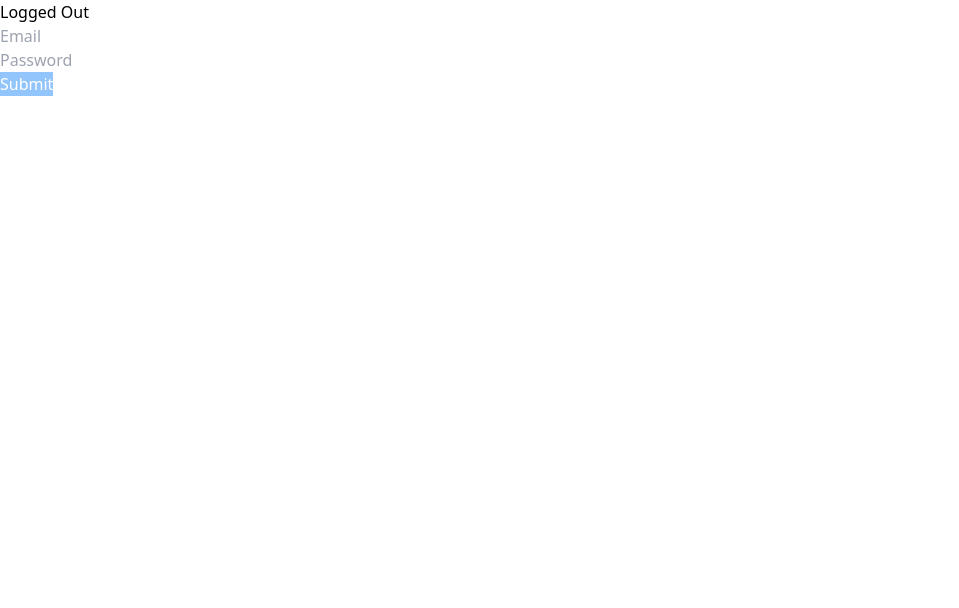
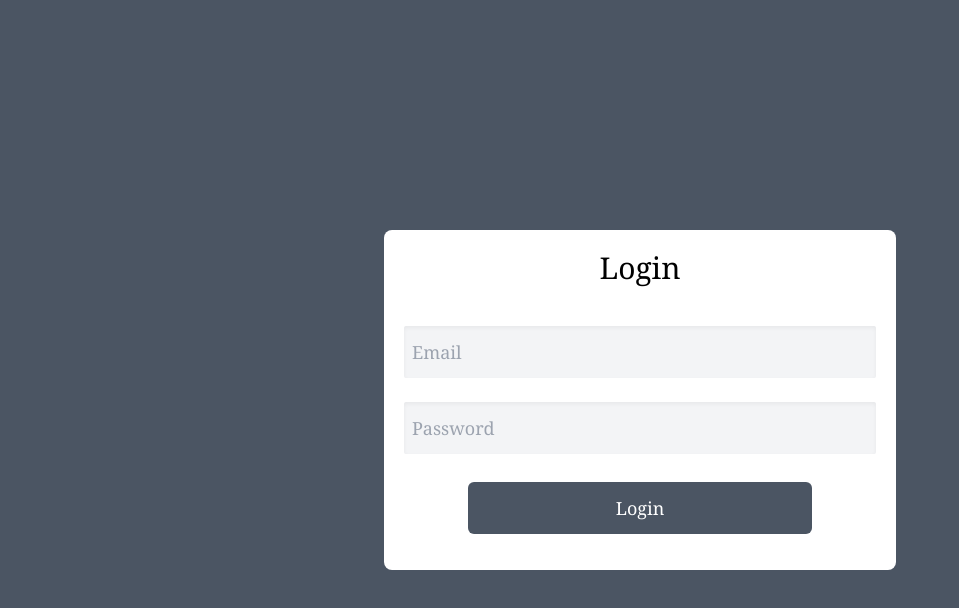
Before and after one commit to guorui9016/uber_eats_clone_front_end, a React (Create React App) app: page / in a window 1280 px wide. Shown: the top 608 px of the page, without its empty margins (0-959 px from the left). Built offline with nearby package versions, Linux system fonts and the light colour scheme.

Commit message:
Add apollo code gen

```diff
--- a/src/App.tsx
+++ b/src/App.tsx
@@ -7,8 +7,8 @@ import { LoggedInRouter } from "./routers/login-in-router";
 
 
 function App() {
-  const isLoggedIn = useReactiveVar(isLoggedInVar )
-  return isLoggedIn ? <LoggedInRouter/> : <LoggedOutRouter/>
+
+  return <LoggedOutRouter />
 }
 
 export default App;
--- /dev/null
+++ b/src/__generated__/PotatoMutation.ts
@@ -0,0 +1,24 @@
+/* tslint:disable */
+/* eslint-disable */
+// @generated
+// This file was automatically generated and should not be edited.
+
+// ====================================================
+// GraphQL mutation operation: PotatoMutation
+// ====================================================
+
+export interface PotatoMutation_login {
+  __typename: "LoginOutputDto";
+  code: string;
+  message: string;
+  token: string | null;
+}
+
+export interface PotatoMutation {
+  login: PotatoMutation_login;
+}
+
+export interface PotatoMutationVariables {
+  email: string;
+  password: string;
+}
--- a/src/apollo.ts
+++ b/src/apollo.ts
@@ -1,20 +1,24 @@
-import { ApolloClient, InMemoryCache, ApolloProvider, gql, makeVar } from '@apollo/client';
+import {
+  ApolloClient,
+  InMemoryCache,
+  makeVar,
+} from "@apollo/client";
 
-export const isLoggedInVar = makeVar(false)
+export const isLoggedInVar = makeVar(false);
 
 export const client = new ApolloClient({
-    uri: 'http://localhost:4000/graphql',
-    cache: new InMemoryCache({
-        typePolicies:{
-            Query:{
-                fields:{
-                    isLoggedIn:{
-                        read(){
-                            return isLoggedInVar()
-                        }
-                    }
-                }
-            }
-        }
-    }),
+  uri: "http://localhost:4000/graphql",
+  cache: new InMemoryCache({
+    typePolicies: {
+      Query: {
+        fields: {
+          isLoggedIn: {
+            read() {
+              return isLoggedInVar();
+            },
+          },
+        },
+      },
+    },
+  }),
 });
--- /dev/null
+++ b/src/components/form-error.tsx
@@ -0,0 +1,10 @@
+import React from 'react'
+
+interface IFormErrorProps{
+    errorMessage: string;
+
+}
+
+export const FormError: React.FC<IFormErrorProps> = ({errorMessage}) => (
+    <span className='errortext'>{errorMessage}</span>
+)
--- a/src/index.css
+++ b/src/index.css
@@ -1,3 +1,15 @@
 @tailwind base;
 @tailwind components;
 @tailwind utilities;
+
+.input{
+    @apply bg-gray-100 shadow-inner rounded-sm py-3 px-2 focus:outline-none focus:bg-white
+}
+
+.logbutton {
+    @apply py-3 px-2 text-center text-lg bg-gray-600 text-white rounded-md
+}
+
+.errortext{
+    @apply text-red-500 font-medium
+}
--- /dev/null
+++ b/src/pages/login.tsx
@@ -0,0 +1,83 @@
+import { gql, useMutation } from "@apollo/client";
+import React from "react";
+import { FormProvider, useForm } from "react-hook-form";
+import { FormError } from "../components/form-error";
+import { PotatoMutation, PotatoMutationVariables } from "../__generated__/PotatoMutation";
+
+const LOGIN_MUTATION = gql`
+  mutation PotatoMutation($email:String!, $password: String!) {
+    login(input:{
+      email:$email,
+      password:$password
+    }) {
+      code
+      message
+      token
+    }
+  }
+`
+
+interface ILoginForm {
+  email : string;
+  password: string;
+}
+
+export const Login = () => {
+  const [loginMutation, {loading, error, data}] = useMutation<PotatoMutation, PotatoMutationVariables>(LOGIN_MUTATION)
+  const {
+    register,
+    getValues,
+    formState: { errors },
+    handleSubmit,
+  } = useForm<ILoginForm>();
+
+  const onsubmit = () => {
+    const {email, password} = getValues()
+    console.log(getValues());
+    loginMutation({
+      variables:{
+        email,
+        password
+      }
+    })
+  };
+
+  return (
+    <div className=" h-screen flex items-center justify-center bg-gray-600">
+      <div className=" bg-white w-full max-w-lg px-5 py-5 font-center font-serif text-lg rounded-lg">
+        <h3 className="text-3xl text-center mb-7">Login</h3>
+        <form onSubmit={handleSubmit(onsubmit)} className=" flex flex-col">
+          <input
+            {...register("email", {required: "Email is required!"})}
+            name="email"
+            type="email"
+            required
+            placeholder="Email"
+            className="input my-3 "
+          />
+          {errors.email?.message && (
+            <FormError errorMessage={errors.email.message}/>
+          )}
+          <input
+            {...register("password", {
+              required: "Password is required!",
+              minLength: {
+                value: 6,
+                message: "The password is too short.",
+              },
+            })}
+            name="password"
+            type="password"
+            required
+            placeholder="Password"
+            className="input my-3 "
+          />
+          {errors.password?.message && (
+            <FormError errorMessage={errors.password.message}/>
+          )}
+          <button className=" logbutton mx-16 my-4">Login</button>
+        </form>
+      </div>
+    </div>
+  );
+};
--- /dev/null
+++ b/src/pages/signup.tsx
@@ -0,0 +1,5 @@
+import React from "react";
+
+export const Signup = () => {
+  return <span> Sign Up</span>;
+};
--- a/src/routers/loged-out-router.tsx
+++ b/src/routers/loged-out-router.tsx
@@ -1,41 +1,17 @@
 import React from "react";
 import { useForm } from "react-hook-form";
 import { isLoggedInVar } from "../apollo";
+import { BrowserRouter as Router, Route, Routes } from "react-router-dom";
+import { Signup } from "../pages/signup";
+import { Login } from "../pages/login";
 
 export const LoggedOutRouter = () => {
-
-    type LoginForm = {
-        email: string
-        password: string
-    }
-
-    const onClick = () => {
-        isLoggedInVar(true)
-    }
-
-    const { register, watch, handleSubmit, formState: { errors } } = useForm<LoginForm>()
-
-    const onSubmit = () => {
-
-    }
-
-
-    console.log(errors)
-    return (
-        <div>
-            <h1>Logged Out</h1>
-            <form onSubmit={handleSubmit(onSubmit)}>
-                <div>
-                    <input {...register("email", { required: "This is a required field", validate: (email:string) => email.includes("gmail.com") })} type="email" placeholder="Email" />
-                    { errors.email && <p>{errors.email.message}</p> }
-                </div>
-                <div>
-                    <input {...register("password", { required: true })} name="password" type="password" required placeholder="Password" />
-                </div>
-                <div>
-                    <button className="bg-blue-300 text-white">Submit</button>
-                </div>
-            </form>
-        </div>
-    )
-}
+  return (
+    <Router>
+      <Routes>
+        <Route path="/signup" element={<Signup />} />
+        <Route path="/" element={<Login />} />
+      </Routes>
+    </Router>
+  );
+};
--- a/tsconfig.json
+++ b/tsconfig.json
@@ -22,5 +22,5 @@
   },
   "include": [
     "src"
-  ]
+, "apollo.config.js"  ]
 }
```
Also changed, not shown: apollo.config.js (added, +10 -0 lines), package.json (+5 -4 lines), src/__generated__/globalTypes.ts (added, +12 -0 lines), 1 other file (tests, documents, lock files or other folders).
